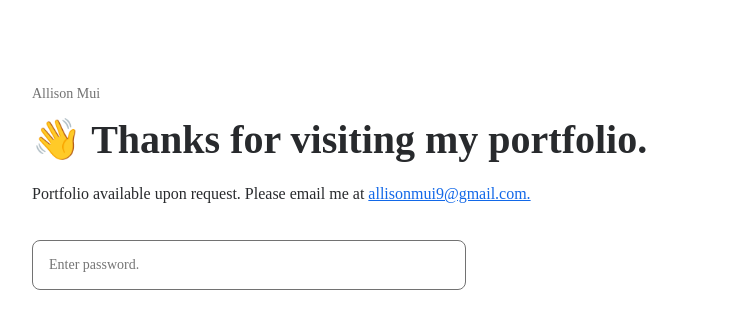
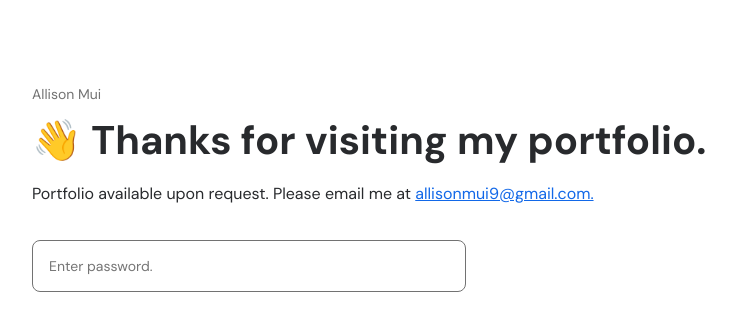
Before and after one commit to allisonmui/allisonmui.github.io, a React (Create React App) app: page / in a window 1280 px wide. Shown: the top 330 px of the page, without its empty margins (218-954 px from the left). Built offline with nearby package versions, Linux system fonts and the light colour scheme.

Commit message:
new font

```diff
--- a/src/App.css
+++ b/src/App.css
@@ -1,3 +1,5 @@
+@import url('https://fonts.googleapis.com/css2?family=DM+Sans:ital,wght@0,400;0,500;0,700;1,400;1,500;1,700&display=swap');
+
 /* overall  */
 .app {
   margin-left: 4%;
```
